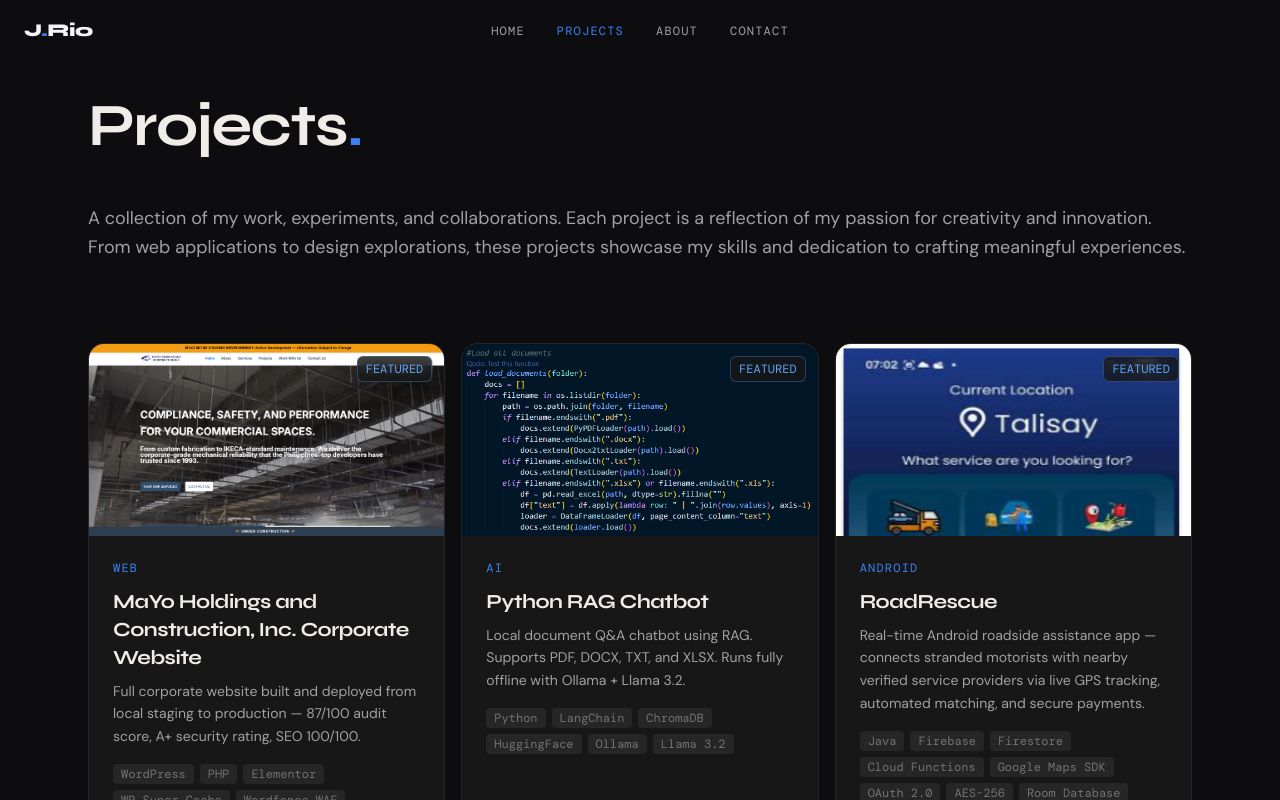
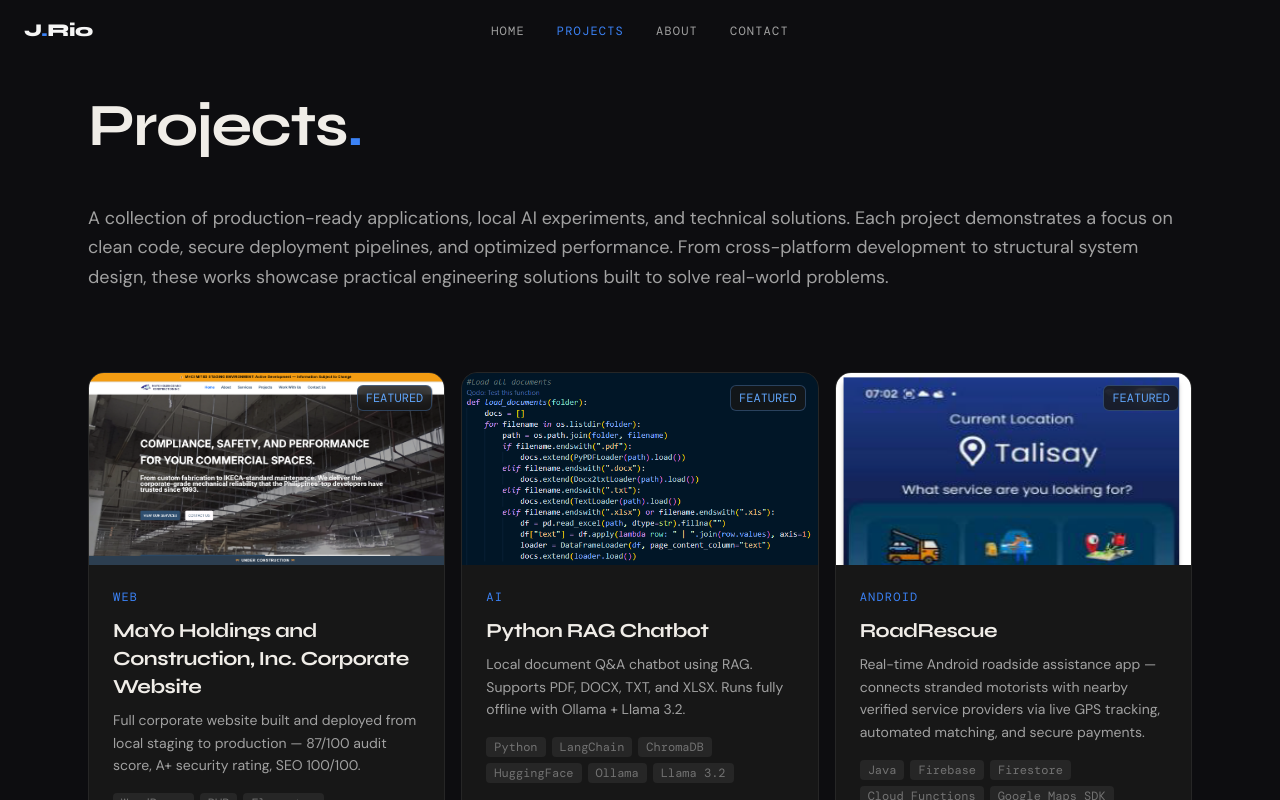
Before and after one commit to JRioP/Rio_Joshua_Portfolio, a Next.js app: page /projects in a window 1280 px wide. Shown: the top 800 px of the page. Built offline with nearby package versions, Linux system fonts and the light colour scheme.

Commit message:
-fixed analytics and speedinsights to work properly -revamped paragraph on project page.

```diff
--- a/app/layout.tsx
+++ b/app/layout.tsx
@@ -3,6 +3,8 @@
 import "./globals.css";
 import Navbar from "@/components/layout/Navbar";
 import Footer from "@/components/layout/Footer";
+import { Analytics } from "@vercel/analytics/next"
+import { SpeedInsights } from "@vercel/speed-insights/next"
 
 const dmSans = DM_Sans({
   subsets: ["latin"],
@@ -36,7 +38,7 @@
   openGraph: {
     type: "website",
     locale: "en_PH",
-    url: "https://joshuario.dev", // TODO: update to your domain
+    url: "https://joshuario.vercel.app", // TODO: update to your domain
     title: "Joshua Rio — Full-Stack Developer",
     description: "Full-stack developer from Batangas. I build Android apps, production websites, and AI-powered tools.",
     siteName: "Joshua Rio",
@@ -64,6 +66,8 @@
       className={`${dmSans.variable} ${syne.variable} ${dmMono.variable}`}
       suppressHydrationWarning
     >
+      <SpeedInsights/>
+      <Analytics/>
       <body className="bg-neutral-950 text-neutral-100 antialiased" suppressHydrationWarning>
         <Navbar />
         <main>{children}</main>
--- a/app/projects/page.tsx
+++ b/app/projects/page.tsx
@@ -12,7 +12,7 @@
             Projects<span className="text-accent-500">.</span>
             </h1>
       <p className="text-neutral-400 text-lg leading-relaxed mb-10">
-        A collection of my work, experiments, and collaborations. Each project is a reflection of my passion for creativity and innovation. From web applications to design explorations, these projects showcase my skills and dedication to crafting meaningful experiences.
+        A collection of production-ready applications, local AI experiments, and technical solutions. Each project demonstrates a focus on clean code, secure deployment pipelines, and optimized performance. From cross-platform development to structural system design, these works showcase practical engineering solutions built to solve real-world problems.
       </p>
       {/* FEATURED PROJECTS */}
             <FadeIn as="section" className="w-full mt-20 relative" direction="up">
```
